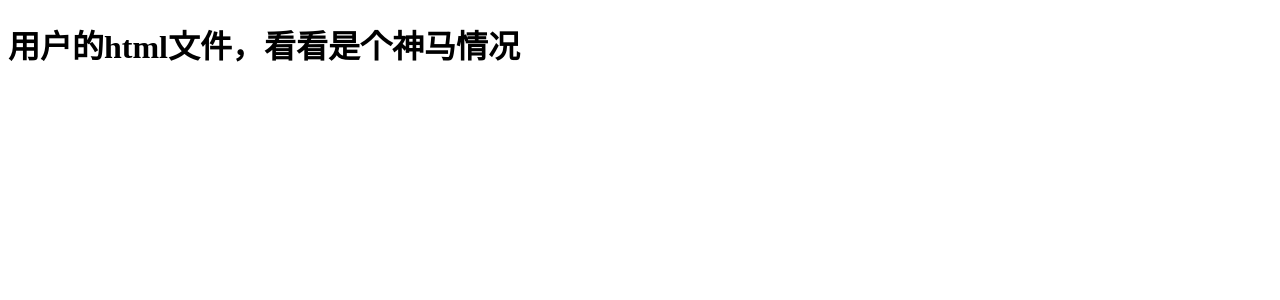
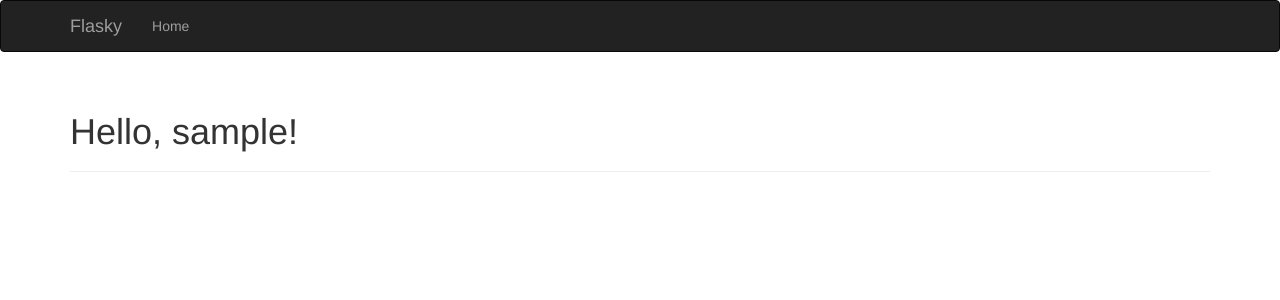
Before and after one commit to ifeelingsNow/LinuxStudy, a Flask app: a page that uses templates/user.html in a window 1280 px wide. Shown: the top 300 px of the page. Run offline with Flask 2, Linux system fonts and the light colour scheme; some libraries are stand-ins or nearby versions.

Commit message:
使用bootscrp模板

```diff
--- a/myHello.py
+++ b/myHello.py
@@ -1,10 +1,10 @@
 # -*- coding: utf-8 -*-
 from flask import Flask, render_template
-from flask import make_response
-from flask_script import Manager
+from flask_bootstrap import Bootstrap
 
 app = Flask(__name__)
 # manager = Manager(app)
+bootstrap = Bootstrap(app)
 
 @app.route('/')
 def index():
--- a/templates/user.html
+++ b/templates/user.html
@@ -1,10 +1,32 @@
-<!DOCTYPE html>
-<html lang="en">
-<head>
-    <meta charset="UTF-8">
-    <title>用户的html</title>
-</head>
-<body>
-<h1>用户的html文件，看看是个神马情况</h1>
-</body>
-</html>
+{% extends "bootstrap/base.html" %}
+
+{% block title %}Flasky{% endblock %}
+
+{% block navbar %}
+<div class="navbar navbar-inverse" role="navigation">
+    <div class="container">
+        <div class="navbar-header">
+            <button type="button" class="navbar-toggle" data-toggle="collapse" data-target=".navbar-collapse">
+                <span class="sr-only">Toggle navigation</span>
+                <span class="icon-bar"></span>
+                <span class="icon-bar"></span>
+                <span class="icon-bar"></span>
+            </button>
+            <a class="navbar-brand" href="/">Flasky</a>
+        </div>
+        <div class="navbar-collapse collapse">
+            <ul class="nav navbar-nav">
+                <li><a href="/">Home</a></li>
+            </ul>
+        </div>
+    </div>
+</div>
+{% endblock %}
+
+{% block content %}
+<div class="container">
+    <div class="page-header">
+        <h1>Hello, {{ name }}!</h1>
+    </div>
+</div>
+{% endblock %}
```
